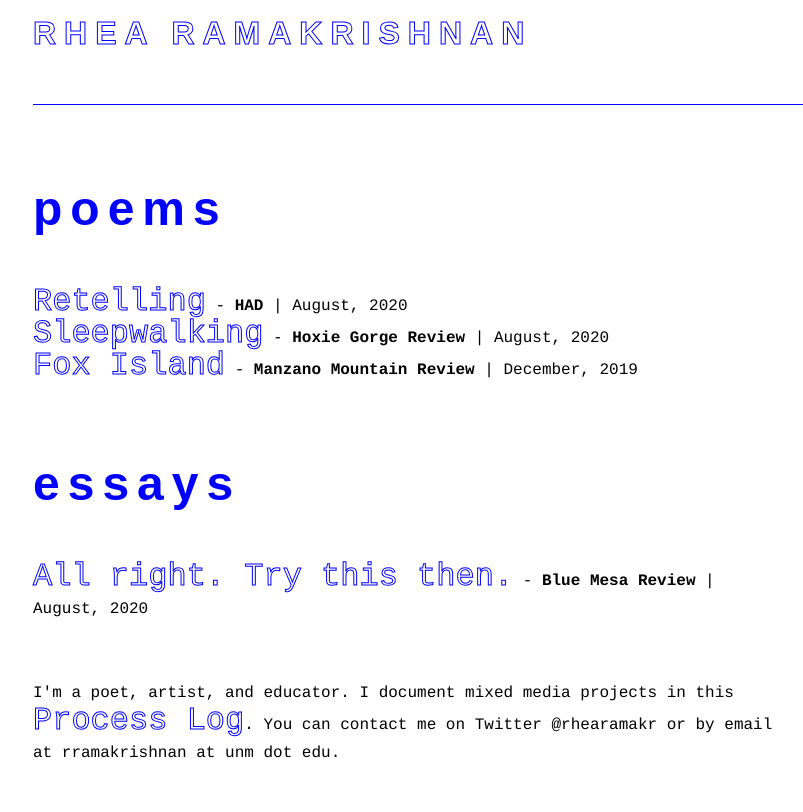
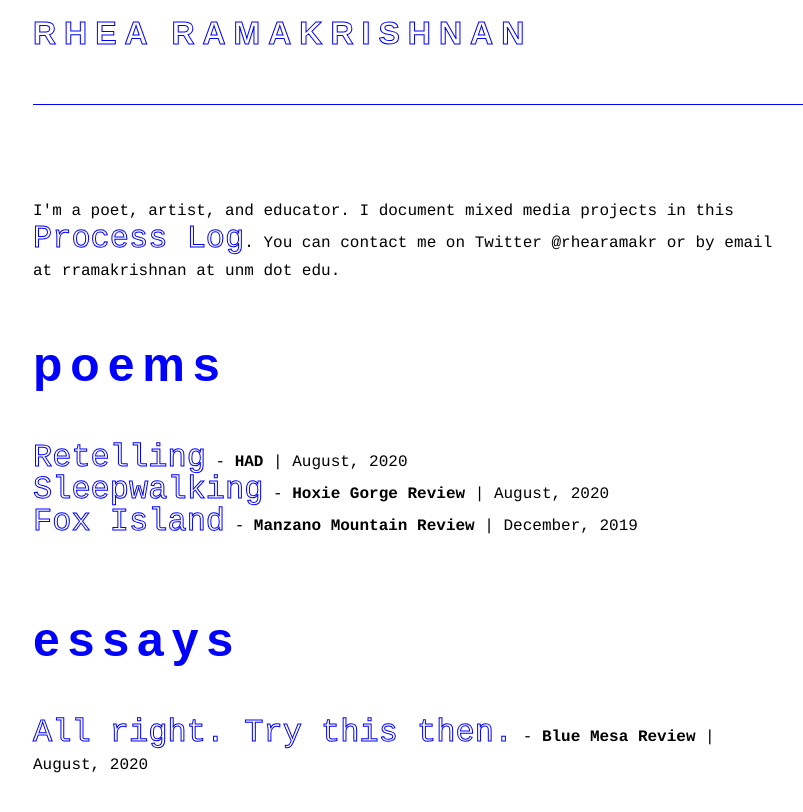
Before and after one commit to reram/reram.github.io, a Jekyll site: the page index.html, which Jekyll copies as it is, in a window 1280 px wide. Shown: the top 812 px of the page, without its empty margins (7-810 px from the left). Built offline with Jekyll 4.4.1, drawn with Linux system fonts in a browser that asks for light colours.

Commit message:
Update index.html

```diff
--- a/index.html
+++ b/index.html
@@ -13,6 +13,12 @@
     </h3>
   </div>
   <div id='container'>
+    <p>
+    I'm a poet, artist, and educator.
+      I document mixed media projects in this <a href="https://rhearamakrishnan.tumblr.com/">Process Log</a>.
+      You can contact me on Twitter @rhearamakr or by email at rramakrishnan at unm dot edu.
+    </p>
+    <br><br>
     <h3>poems</h3><br><br>
     <p>
       <a href="https://www.havehashad.com/hadposts/retelling">Retelling</a> - <b>HAD</b> | August, 2020<br>
```
Also changed, not shown: other parts of index.html (+0 -3 lines).
